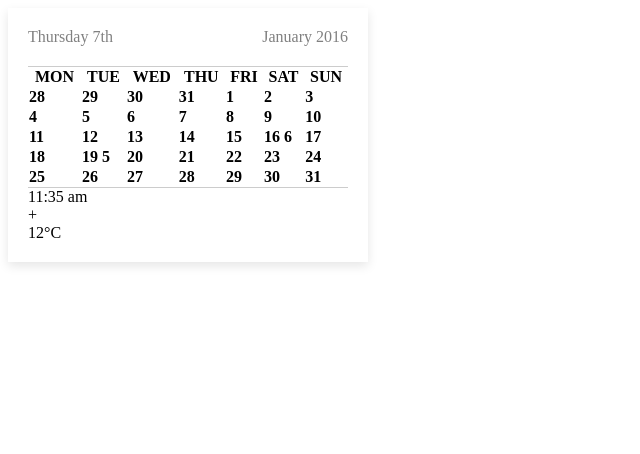
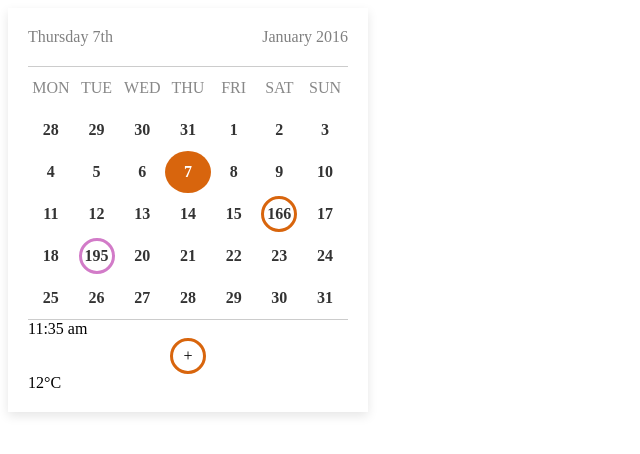
Before and after one commit to AisuluuSharipova/frontend-project, a plain HTML site: page index.html in a window 1280 px wide. Shown: the whole page, without its empty margins (0-640 px from the left). Drawn offline with Linux system fonts and the light colour scheme.

Commit message:
style of today and circles added

```diff
--- a/styles.css
+++ b/styles.css
@@ -23,3 +23,47 @@
   border-bottom: 1px solid #ccc;
   font-weight: bold;
 }
+
+.calendar th, .calendar td {
+  width: 14.28%;
+  height: 40px;
+  text-align: center;
+  vertical-align: middle;
+}
+
+.calendar th {
+  color: #888;
+  font-weight: 500;
+}
+
+.calendar td {
+  color: #333;
+}
+
+.today {
+  background-color: rgb(216, 101, 13);
+  border-radius: 50%;
+  color: white !important;
+  width: 30px !important;
+  height: 30px !important;
+}
+
+.highlight {
+  position: relative;
+}
+
+.outer-circle {
+  background-color: white;
+  border: 3px solid rgb(216, 101, 13);
+  border-radius: 50%;
+  width: 30px;
+  height: 30px;
+  display: flex;
+  justify-content: center;
+  align-items: center;
+  margin: auto;
+}
+
+.purple-circle .outer-circle {
+border-color: #d27bc8;
+}
```
